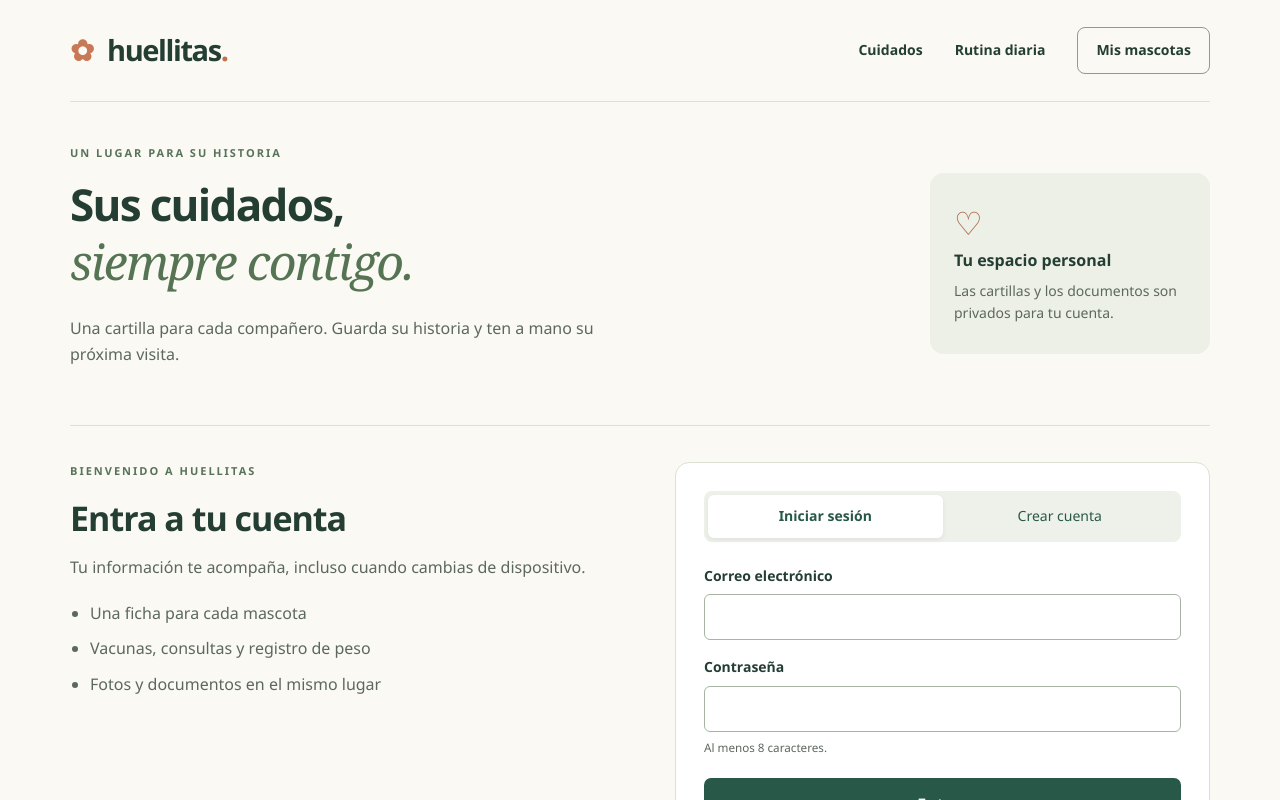
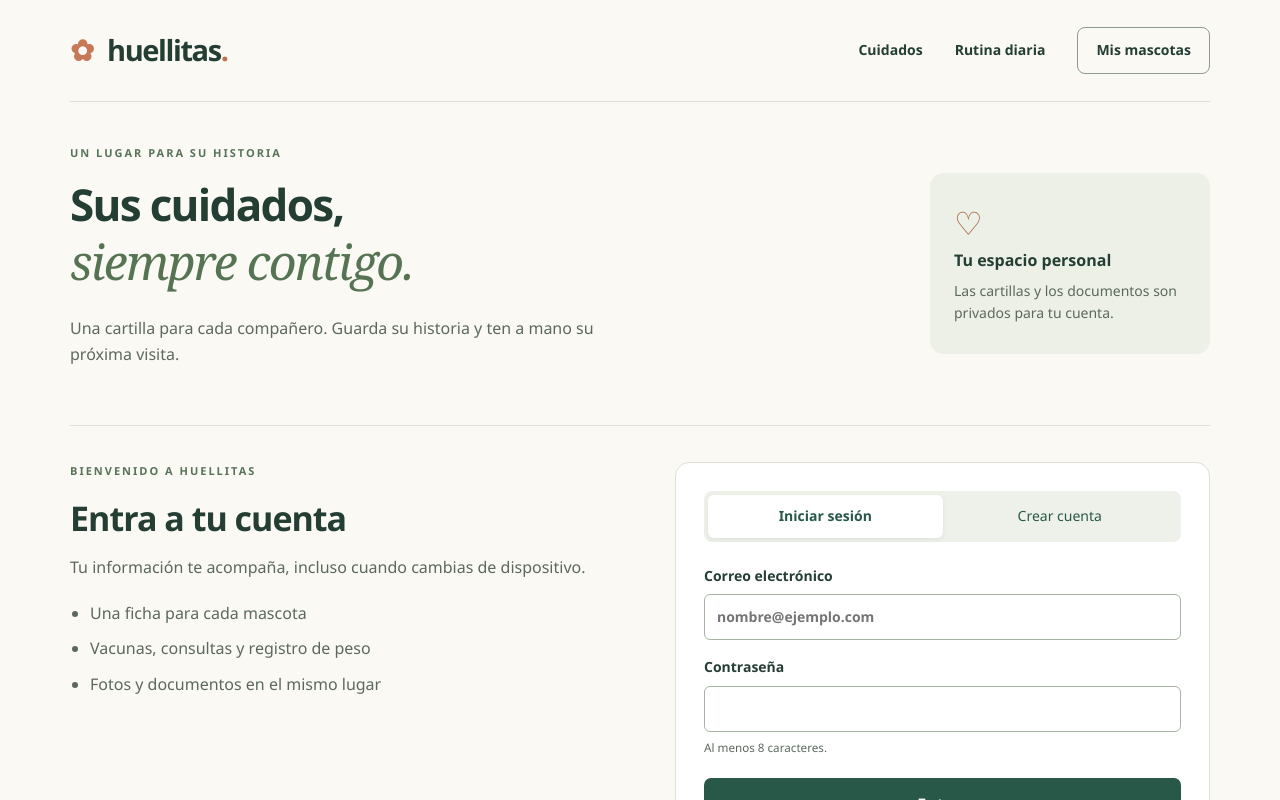
Before and after one commit to Borre-art/huellitas, a plain HTML site: page mascotas.html in a window 1280 px wide. Shown: the top 800 px of the page. Drawn offline with nearby package versions, Linux system fonts and the light colour scheme.

Commit message:
Mostrar un ejemplo de correo en el formulario de acceso

```diff
--- a/mascotas.html
+++ b/mascotas.html
@@ -22,7 +22,7 @@
 <div class="form-card">
 <div id="auth-choices" class="segmented" role="group" aria-label="Acceso a tu cuenta"><button type="button" data-auth="login" aria-pressed="true">Iniciar sesión</button><button type="button" data-auth="signup" aria-pressed="false">Crear cuenta</button></div>
 <form id="auth-form"><fieldset id="auth-fields" disabled>
-<label id="email-label">Correo electrónico<input id="auth-email" name="email" type="email" autocomplete="email" maxlength="254" required></label>
+<label id="email-label">Correo electrónico<input id="auth-email" placeholder="nombre@ejemplo.com" name="email" type="email" autocomplete="email" maxlength="254" required></label>
 <label id="password-label">Contraseña<input id="auth-password" name="password" type="password" autocomplete="current-password" minlength="8" maxlength="128" required><small>Al menos 8 caracteres.</small></label>
 <button type="submit" class="button wide" id="auth-submit">Entrar</button><button type="button" id="forgot-password" class="text-link">Olvidé mi contraseña</button>
 </fieldset><p id="auth-message" class="form-message" role="status" aria-live="polite"></p></form>
```
